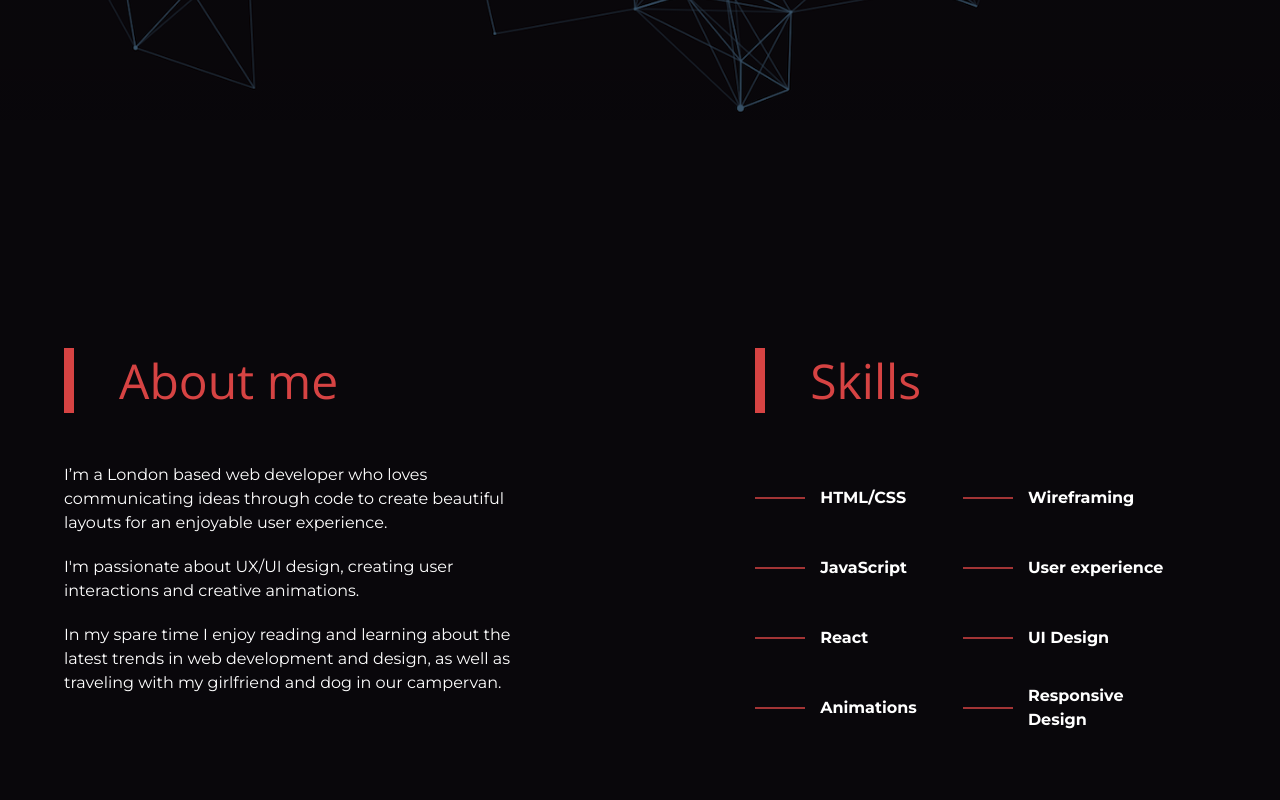
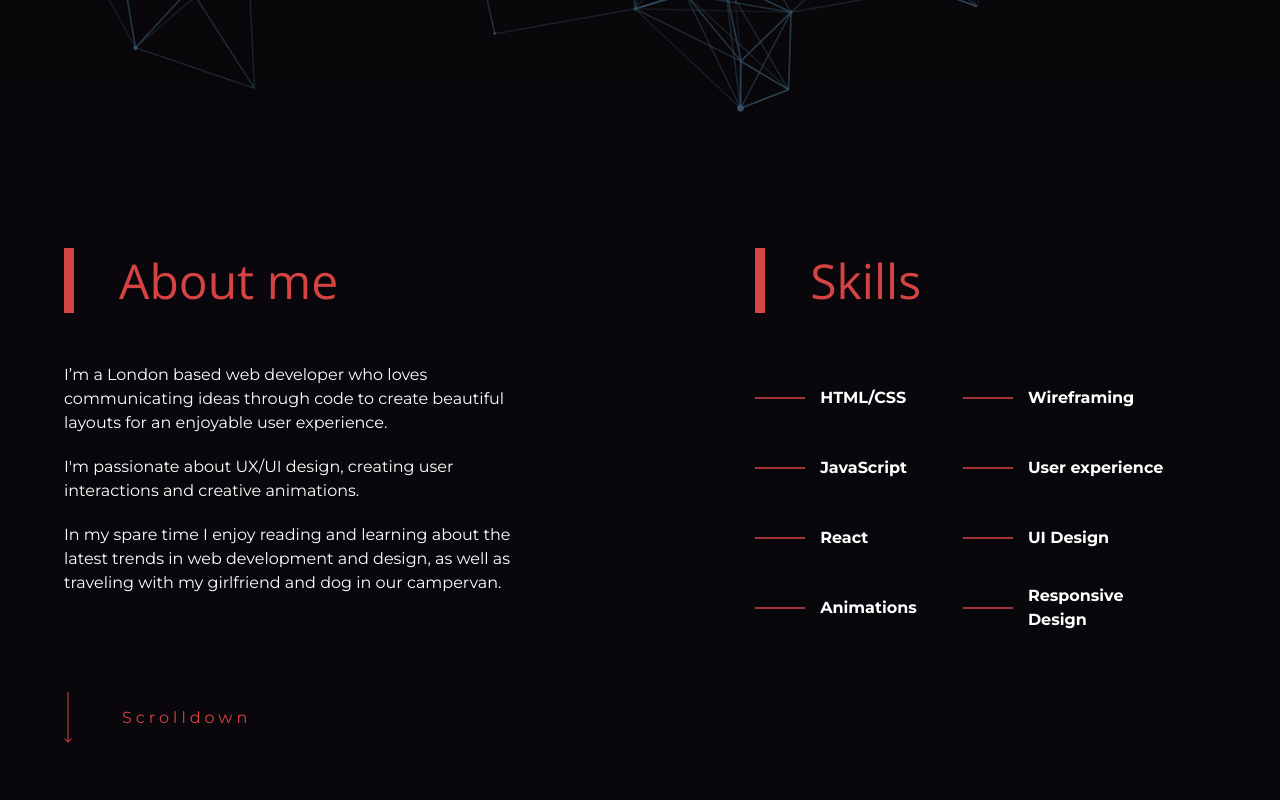
Before and after one commit to IoanLT/Portfolio, a React (Create React App) app: page / in a window 1280 px wide. Shown: the part 680-1480 px from the top of the page. Built offline with nearby package versions, Linux system fonts and the light colour scheme.

Commit message:
implementing scrolldown component in the About section and working on resposivness

```diff
--- a/src/components/About.js
+++ b/src/components/About.js
@@ -3,6 +3,8 @@ import { motion } from 'framer-motion';
 import styled from 'styled-components';
 import { aboutAnimation, titleAnimation, menuAnimation, skills, skillsAnimation } from '../animation';
 import line from '../assets/Line 54.svg';
+import scrolldown from '../assets/scrolldown.png';
+
 // import custom scroll hook
 import { useScroll } from './useScroll';
 
@@ -11,6 +13,7 @@ const About = () => {
 
     return (
         <AboutSection id="about" ref={element}>
+            <div className="content-wrap">
                 <AboutWrapper>
                     <AboutDescription
                         ref={element}
@@ -95,6 +98,11 @@ const About = () => {
                         </SkillSet>
                     </Skills>
                 </AboutWrapper>
+                <ScrollDown>
+                    <img src={scrolldown} alt="down arrow" />
+                    <p>Scrolldown</p>
+                </ScrollDown>
+            </div>
         </AboutSection>
     )
 }
@@ -107,6 +115,7 @@ const AboutSection = styled(motion.section)`
     justify-content: center;
     padding: 0 5%;
     color: #fff;
+    position: relative;
     /* background-color: #09070B;  */
 
     @media (max-width: 1024px) {
@@ -135,7 +144,7 @@ const AboutDescription = styled(motion.div)`
         margin-top: 100px;
         width: 70%;
     }
-    @media (max-width: 500px) {
+    @media (max-width: 768px) {
         margin-top: 100px;
         width: 90%;
     }
@@ -163,10 +172,10 @@ const Skills = styled(motion.div)`
     overflow: hidden;
 
     @media (max-width: 1024px) {
-        margin-bottom: 100px;
+        margin-bottom: 50px;
         width: 70%;
     }
-    @media (max-width: 500px) {
+    @media (max-width: 768px) {
         width: 90%;
     }
 `
@@ -178,7 +187,7 @@ const SkillSet = styled(motion.ul)`
 
     @media (max-width: 500px) {
         flex-direction: column;
-        margin-bottom: 100px;
+        /* margin-bottom: 100px; */
     }
 
     div {
@@ -207,4 +216,27 @@ const SkillSet = styled(motion.ul)`
     }
 `
 
+const ScrollDown = styled.div`
+    height: 50px;
+    width: 100%;
+    display: flex;
+    align-items: center;
+    margin: 50px 0 100px 0;
+
+    p {
+        letter-spacing: 4px;
+        padding-left: 50px;
+        margin: 0;
+        color: hsl(360, 64%, 55%);
+    }
+
+    @media (max-width: 1024px) {
+        /* margin-bottom: 50px; */
+        margin-left: 15%;
+    }
+    @media (max-width: 768px) {
+        margin-left: 5%;
+    }
+`
+
 export default About;
```
Also changed, not shown: src/assets/scrolldown.png (added). Lines whose indentation alone changed are shown as unchanged.
